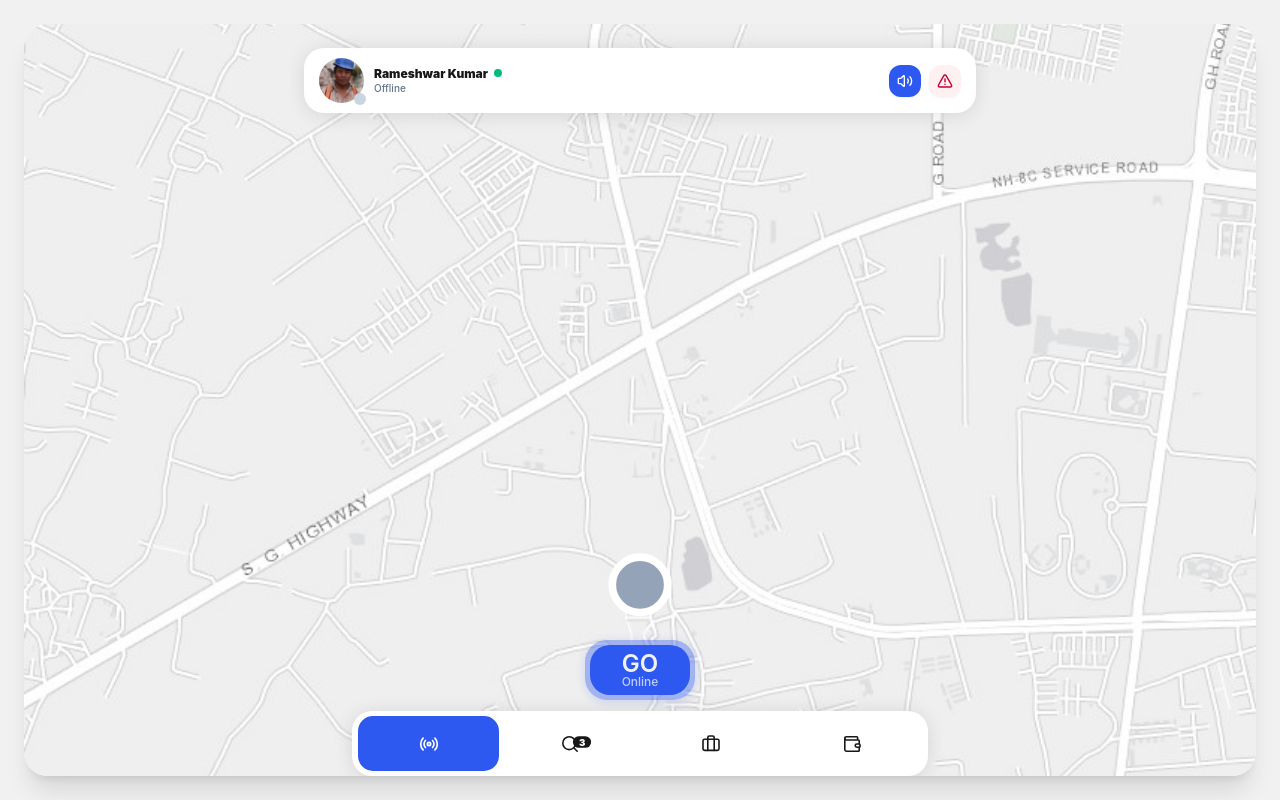
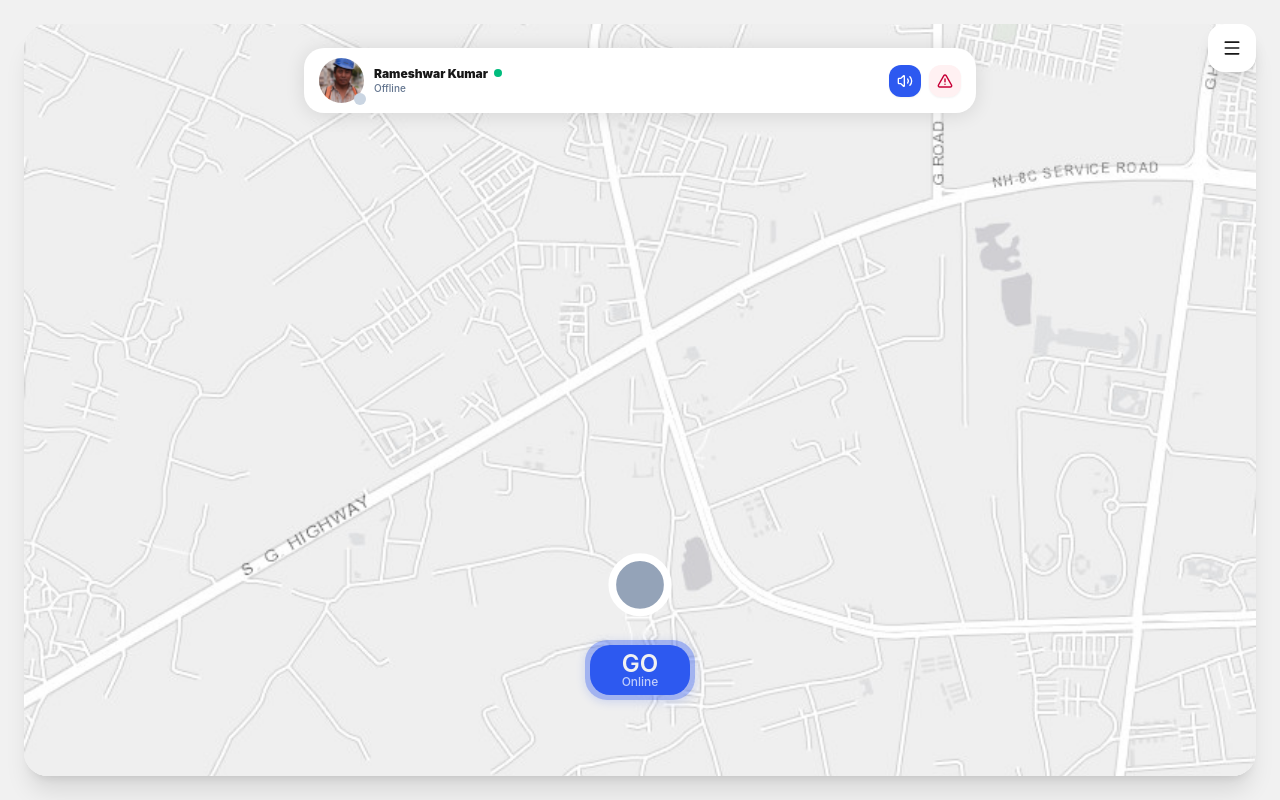
Before and after one commit to Yuvraj-Sharma2109/Kaamsetu, a React (Vite) app: page / in a window 1280 px wide. Built offline with nearby package versions, Linux system fonts and the light colour scheme.

Commit message:
Use hamburger navigation on large screens

```diff
--- a/src/App.tsx
+++ b/src/App.tsx
@@ -421,6 +421,7 @@ export default function App() {
         <BottomNav
           currentTab={currentTab}
           onSelectTab={(tab) => {
+            if (tab === 'profile') setProfileReturnTab(currentTab);
             setCurrentTab(tab);
             setIsWorkListExpanded(false);
             workListProgress.set(0);
--- a/src/components/BottomNav.tsx
+++ b/src/components/BottomNav.tsx
@@ -1,13 +1,14 @@
-import React from 'react';
+import React, { useEffect, useState } from 'react';
 import { motion } from 'motion/react';
 import { Language } from '../types';
-import { getTranslation } from '../utils/i18n';
 import {
   Radio,
   Search,
   Briefcase,
   Wallet,
   UserCheck,
+  Menu,
+  X,
 } from 'lucide-react';
 
 export type TabType = 'radar' | 'feed' | 'active' | 'passbook' | 'profile';
@@ -29,7 +30,16 @@ export const BottomNav: React.FC<BottomNavProps> = ({
   hasActiveJob,
   availableJobsCount,
 }) => {
-  const t = getTranslation(language);
+  const [menuOpen, setMenuOpen] = useState(false);
+
+  useEffect(() => {
+    if (!menuOpen) return;
+    const handleKeyDown = (event: KeyboardEvent) => {
+      if (event.key === 'Escape') setMenuOpen(false);
+    };
+    window.addEventListener('keydown', handleKeyDown);
+    return () => window.removeEventListener('keydown', handleKeyDown);
+  }, [menuOpen]);
 
   const navItems: { id: TabType; label: string; icon: React.ReactNode; badge?: React.ReactNode }[] = [
     {
@@ -79,14 +89,18 @@ export const BottomNav: React.FC<BottomNavProps> = ({
   ];
 
   return (
-    <nav className="h-[65px] w-[calc(100%-32px)] max-w-[361px] md:max-w-xl shrink-0 rounded-[20px] bg-white px-1.5 select-none shadow-[0px_2px_20px_rgba(0,0,0,0.11)]">
-      <div className="grid grid-cols-4 items-center h-full">
-        {navItems.filter((item) => item.id !== 'profile').map((item) => {
+    <>
+      <nav aria-label={language === 'hi' ? 'मुख्य नेविगेशन' : 'Main navigation'} className="h-[65px] w-[calc(100%-32px)] max-w-[361px] md:max-w-xl shrink-0 rounded-[20px] bg-white px-1.5 select-none shadow-[0px_2px_20px_rgba(0,0,0,0.11)] lg:hidden">
+        <div className="grid grid-cols-4 items-center h-full">
+          {navItems.filter((item) => item.id !== 'profile').map((item) => {
           const isActive = currentTab === item.id;
           return (
             <motion.button
               key={item.id}
+              type="button"
               onClick={() => onSelectTab(item.id)}
+              aria-label={item.label}
+              aria-current={isActive ? 'page' : undefined}
               whileTap={{ scale: 0.94 }}
               transition={{ duration: 0.3, ease: [0.42, 0, 0.58, 1] }}
               className={`min-h-[55px] flex items-center justify-center rounded-[15px] transition-all relative ${
@@ -107,8 +121,61 @@ export const BottomNav: React.FC<BottomNavProps> = ({
 
             </motion.button>
           );
-        })}
+          })}
+        </div>
+      </nav>
+
+      <div className="hidden lg:block">
+        <button
+          type="button"
+          onClick={() => setMenuOpen((open) => !open)}
+          aria-label={menuOpen ? (language === 'hi' ? 'मेनू बंद करें' : 'Close menu') : (language === 'hi' ? 'मेनू खोलें' : 'Open menu')}
+          aria-expanded={menuOpen}
+          aria-haspopup="menu"
+          className="fixed right-6 top-6 z-[70] flex h-12 w-12 items-center justify-center rounded-2xl bg-white text-neutral-900 shadow-lg transition-colors hover:bg-slate-50 focus-visible:outline-2 focus-visible:outline-offset-2 focus-visible:outline-blue-600"
+        >
+          {menuOpen ? <X className="h-5 w-5" /> : <Menu className="h-5 w-5" />}
+        </button>
+
+        {menuOpen && (
+          <>
+            <button
+              type="button"
+              aria-label={language === 'hi' ? 'मेनू बंद करें' : 'Close menu'}
+              onClick={() => setMenuOpen(false)}
+              className="fixed inset-0 z-[60] cursor-default"
+            />
+            <nav
+              aria-label={language === 'hi' ? 'मुख्य नेविगेशन' : 'Main navigation'}
+              role="menu"
+              className="fixed right-6 top-[5rem] z-[70] w-64 overflow-hidden rounded-2xl border border-slate-100 bg-white p-2 shadow-xl"
+            >
+              {navItems.map((item) => {
+                const isActive = currentTab === item.id;
+                return (
+                  <button
+                    key={item.id}
+                    type="button"
+                    role="menuitem"
+                    aria-current={isActive ? 'page' : undefined}
+                    onClick={() => {
+                      onSelectTab(item.id);
+                      setMenuOpen(false);
+                    }}
+                    className={`flex min-h-12 w-full items-center gap-3 rounded-xl px-3 text-left text-sm font-bold transition-colors ${isActive ? 'bg-blue-50 text-blue-700' : 'text-slate-700 hover:bg-slate-50'}`}
+                  >
+                    <span className="relative flex h-5 w-5 items-center justify-center">{item.icon}</span>
+                    <span className="flex-1">{item.label}</span>
+                    {item.id === 'feed' && availableJobsCount > 0 && (
+                      <span className="rounded-full bg-neutral-900 px-2 py-0.5 text-[10px] font-black text-white">{availableJobsCount}</span>
+                    )}
+                  </button>
+                );
+              })}
+            </nav>
+          </>
+        )}
       </div>
-    </nav>
+    </>
   );
 };
```
